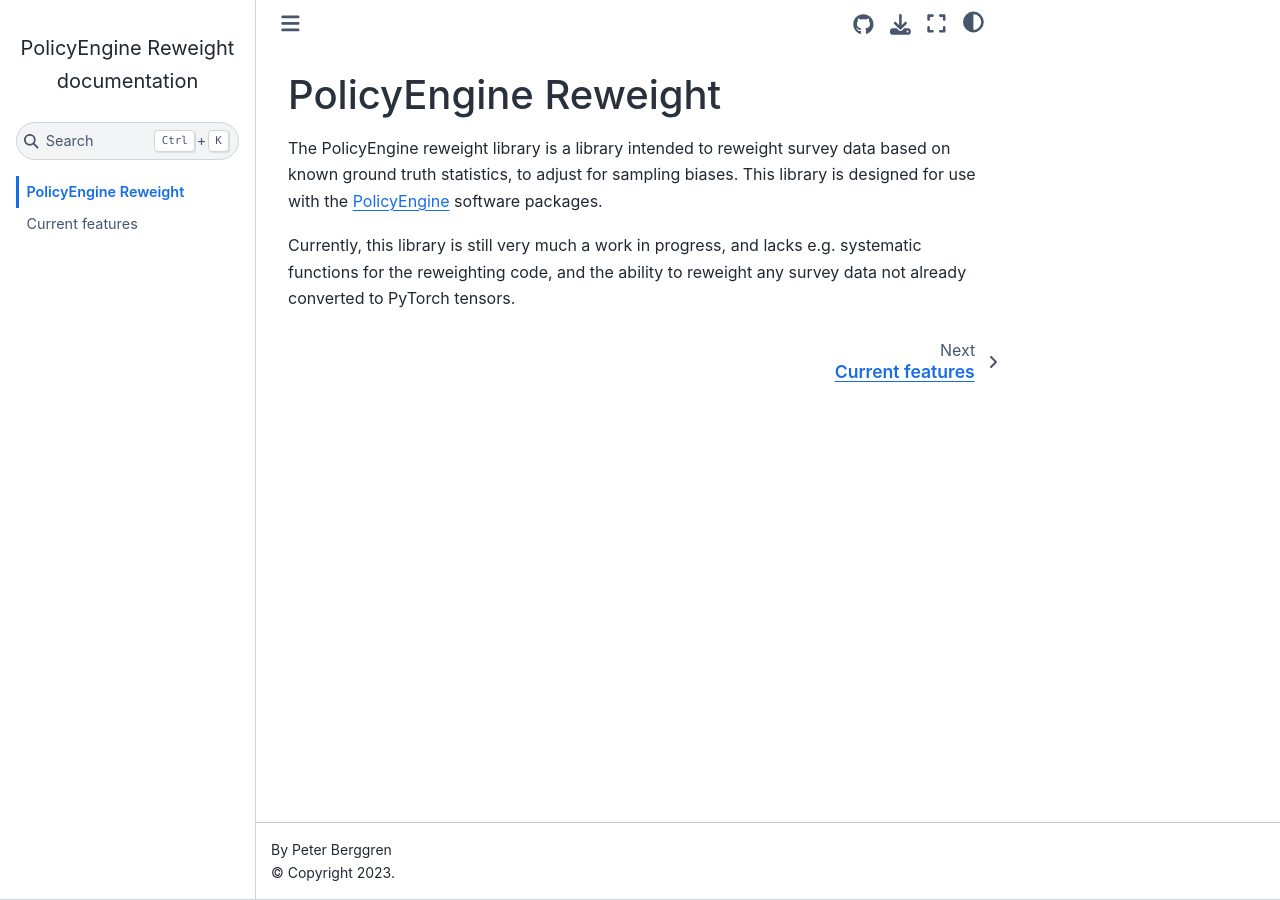
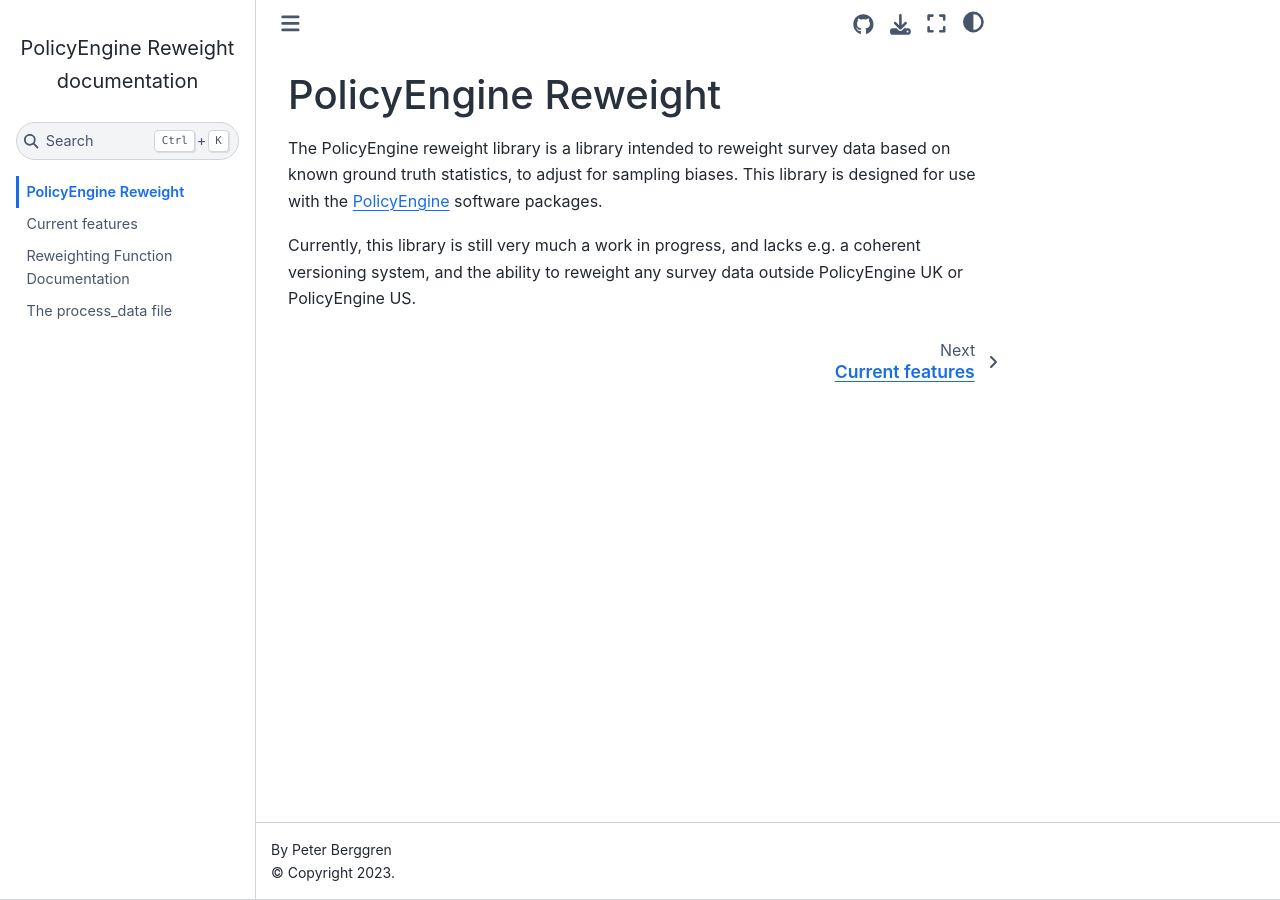
Before and after one commit to PolicyEngine/reweight, a Jupyter Book: the page built from docs/index.md, in a window 1280 px wide. Built offline with Jupyter Book 1.0.4 settings and Sphinx 7.4.7 and the Sphinx Book theme 1.1.4, drawn with Linux system fonts in a browser that asks for light colours; pages that are not in the unit, such as notebooks, are missing from menus.

Commit message:
Added new notebooks to documentation

```diff
--- a/docs/_toc.yml
+++ b/docs/_toc.yml
@@ -2,5 +2,7 @@
 root: index.md
 chapters:
   - file: current-features
+  - file: features/reweight
+  - file: features/process_data
   - file: testing_notebooks/us-notebook
   - file: testing_notebooks/uk-notebook
--- a/docs/index.md
+++ b/docs/index.md
@@ -2,4 +2,4 @@
 
 The PolicyEngine reweight library is a library intended to reweight survey data based on known ground truth statistics, to adjust for sampling biases. This library is designed for use with the [PolicyEngine](https://policyengine.org) software packages.
 
-Currently, this library is still very much a work in progress, and lacks e.g. systematic functions for the reweighting code, and the ability to reweight any survey data not already converted to PyTorch tensors.
+Currently, this library is still very much a work in progress, and lacks e.g. a coherent versioning system, and the ability to reweight any survey data outside PolicyEngine UK or PolicyEngine US.
```
Also changed, not shown: docs/features/process_data.ipynb (added), docs/features/reweight.ipynb (added).
